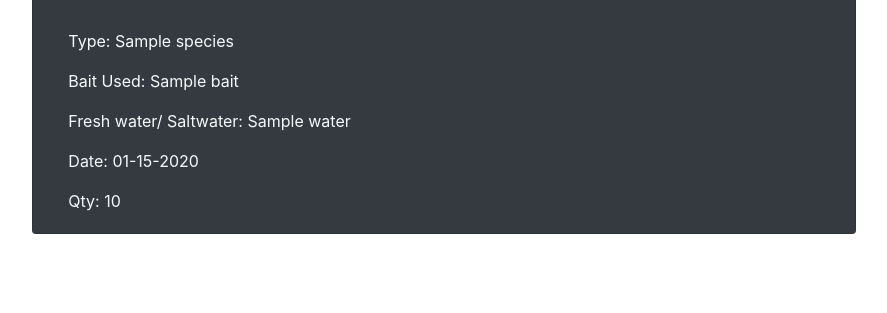
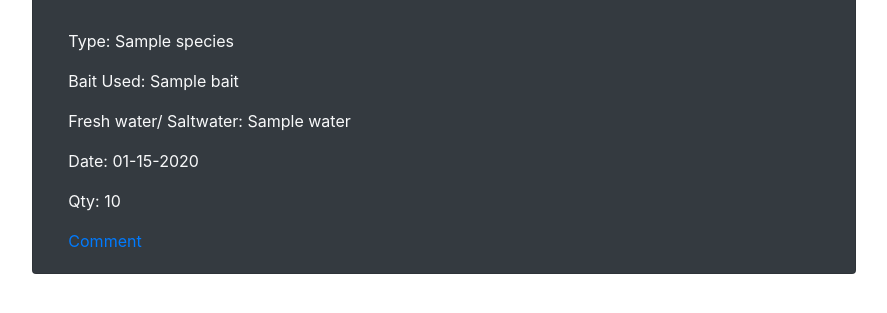
Before and after one commit to amy-andersen/FishBook, a Flask app: template flask_app/templates/all_trips.html in a window 1280 px wide. Shown: the part 80-393 px from the top of the page, without its empty margins (196-1083 px from the left). Run offline with Flask 2, Linux system fonts and the light colour scheme; the template is opened without the code that fills it: most values are stand-ins (such as "Sample title", 1, 10 or a date in 2020); some libraries are stand-ins or nearby versions.

Commit message:
Update all_trips.html

```diff
--- a/flask_app/templates/all_trips.html
+++ b/flask_app/templates/all_trips.html
@@ -33,6 +33,7 @@
                 <p class="card-text">Fresh water/ Saltwater: {{trip.water}}</p>
                 <p class="card-text">Date:  {{trip.date_of_trip.strftime('%m-%d-%Y')}}</p>
                 <p class="card-text">Qty:  {{trip.quantity}}</p>
+                <a href="/new/comment">Comment</a>
                 {% endfor %}
             </div>
         </div>
```
